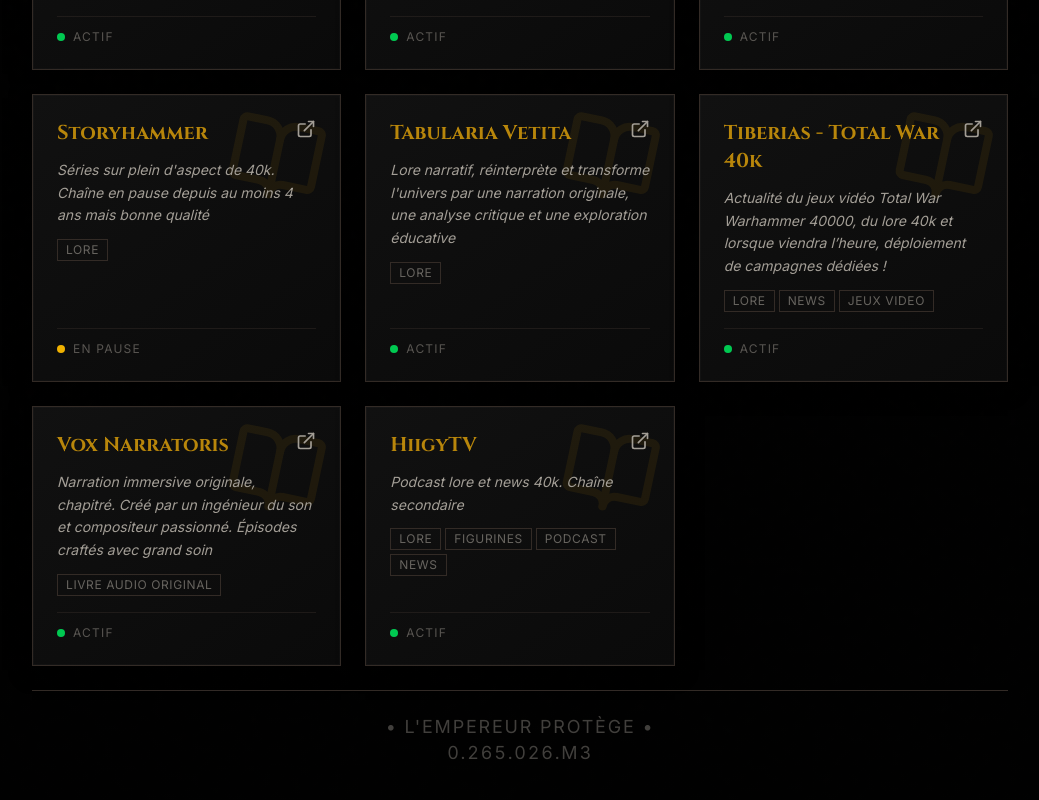
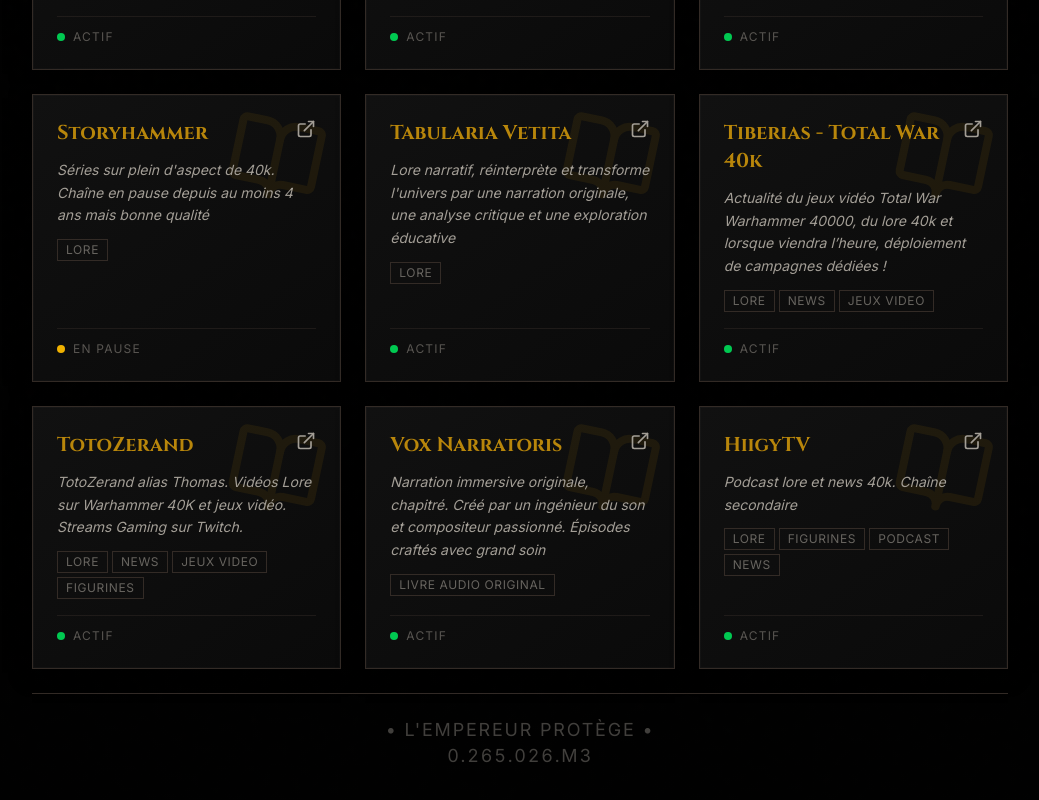
Before and after one commit to Kalcinator/Archives-du-Lore, a React (Vite) app: page / in a window 1280 px wide. Shown: the part 4354-5154 px from the top of the page, without its empty margins (120-1159 px from the left). Built offline with nearby package versions, Linux system fonts and the light colour scheme.

Commit message:
feat: initialize channel registry with comprehensive list of Warhammer-themed creators

```diff
--- a/src/data/channels.data.ts
+++ b/src/data/channels.data.ts
@@ -348,7 +348,14 @@
     status: "active",
     tags: ["lore", "news", "jeux-video"],
   },
-
+  {
+    name: "TotoZerand",
+    url: "https://www.youtube.com/@TotoZerand",
+    description:
+      "TotoZerand alias Thomas. Vidéos Lore sur Warhammer 40K et jeux vidéo. Streams Gaming sur Twitch.",
+    status: "active",
+    tags: ["lore", "news", "jeux-video", "figurines"],
+  },
   {
     name: "Vox Narratoris",
     url: "https://www.youtube.com/@VoxNarratoris",
```
